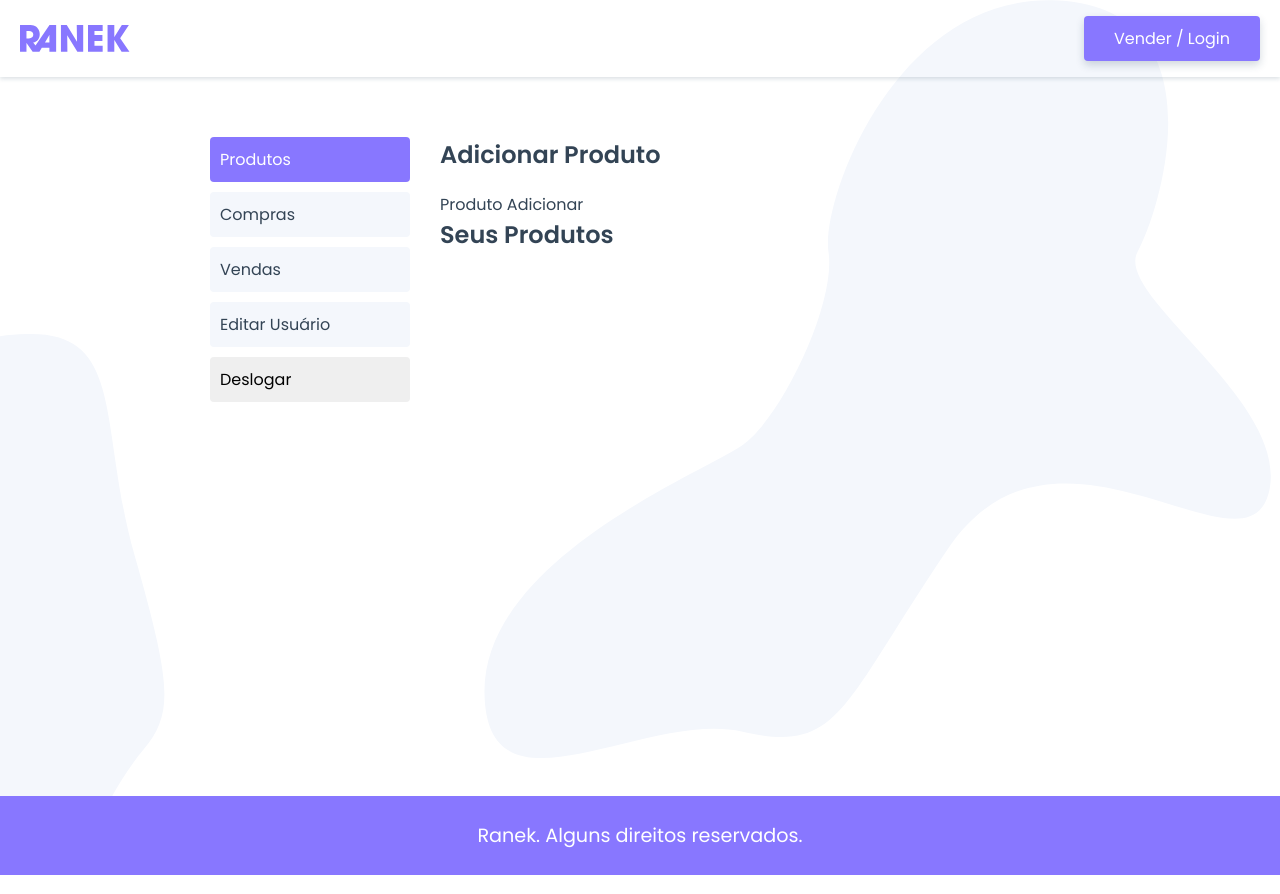
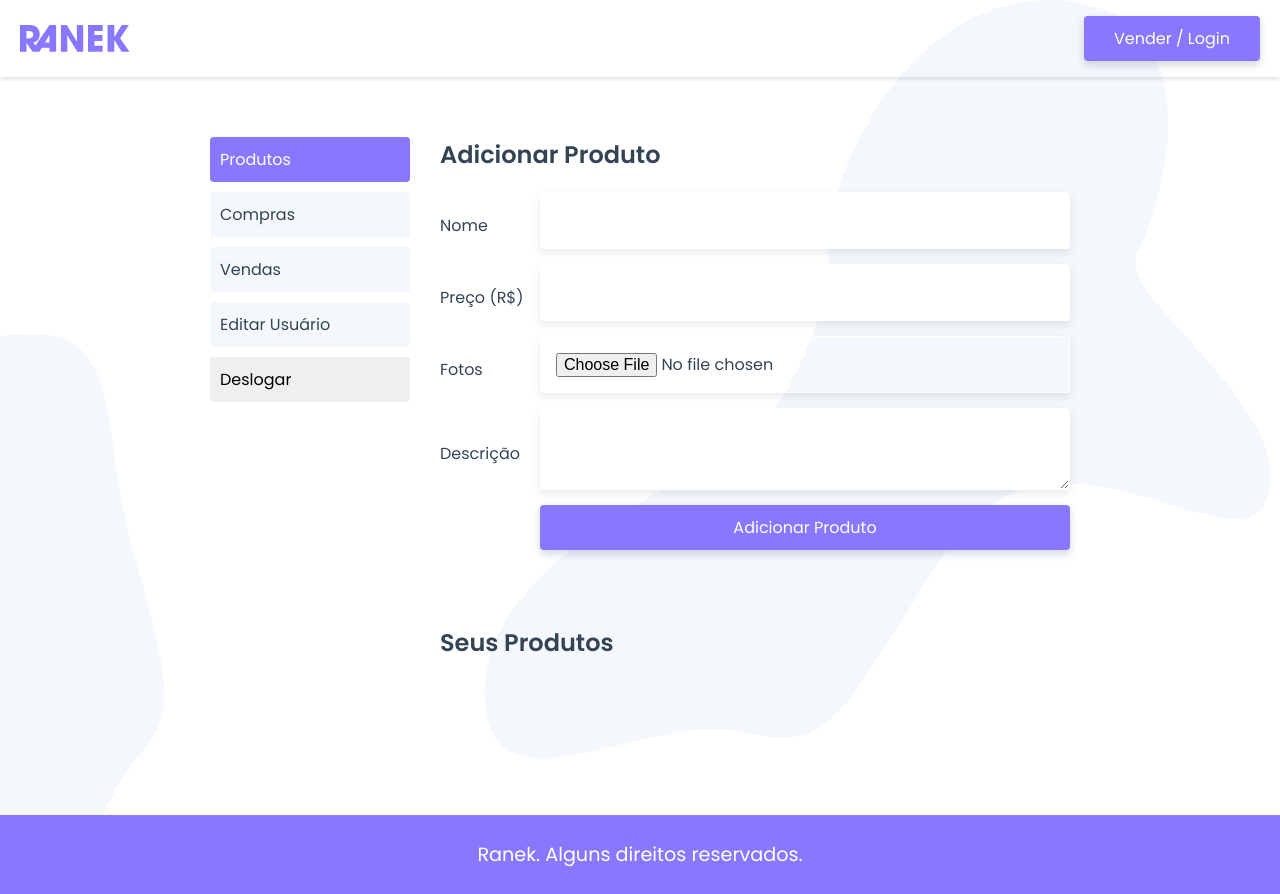
Before and after one commit to ErikDCAlmeida/Ranek-Origamid-ProjetoFinal, a Vue app: page /usuario in a window 1280 px wide. Built offline with nearby package versions, Linux system fonts and the light colour scheme.

Commit message:
Criando área de adicionar produto e estilizando.

```diff
--- a/src/components/ProdutoAdicionar.vue
+++ b/src/components/ProdutoAdicionar.vue
@@ -1,11 +1,63 @@
 <template>
-  <p>Produto Adicionar</p>
+  <form class="adicionarProduto">
+    <label for="nome">Nome</label>
+    <input type="text" name="nome" id="nome" v-model="produto.nome" />
+    <label for="preco">Preço (R$)</label>
+    <input type="number" name="preco" id="preco" v-model="produto.preco" />
+    <label for="fotos">Fotos</label>
+    <input type="file" name="fotos" id="fotos" ref="fotos" />
+    <label for="nome">Descrição</label>
+    <textarea
+      name="descricao"
+      id="descricao"
+      v-model="produto.descricao"
+    ></textarea>
+    <input
+      class="btn"
+      type="button"
+      value="Adicionar Produto"
+      @click.prevent="adicionarProdutoArquivo"
+    />
+  </form>
 </template>
 
 <script>
+import { api } from "@/services.js";
+
 export default {
   name: "ProdutoAdicionar",
+  data() {
+    return {
+      produto: {
+        nome: "",
+        preco: "",
+        descricao: "",
+        fotos: null,
+      },
+    };
+  },
+  methods: {
+    formatarProduto() {
+      this.produto.usuario_id = this.$store.state.usuario.id;
+    },
+    adicionarProdutoArquivo() {
+      this.formatarProduto();
+      api.post("/produto", this.produto).then(() => {
+        this.$store.dispatch("getUsuarioProdutos");
+      });
+    },
+  },
 };
 </script>
 
-<style></style>
+<style scoped>
+.adicionarProduto {
+  display: grid;
+  grid-template-columns: 100px 1fr;
+  align-items: center;
+  margin-bottom: 60px;
+}
+.btn {
+  grid-column: 2;
+}
+</style>
--- a/src/components/ProdutoItem.vue
+++ b/src/components/ProdutoItem.vue
@@ -2,7 +2,7 @@
   <div class="produto" v-if="produto">
     <router-link
       class="produtoImg"
-      :to="{ nome: 'Produto', params: { id: produto.id } }"
+      :to="{ name: 'Produto', params: { id: produto.id } }"
     >
       <img
         v-if="produto.fotos"
--- a/src/views/usuario/UsuarioProdutos.vue
+++ b/src/views/usuario/UsuarioProdutos.vue
@@ -47,4 +47,13 @@ export default {
 h2 {
   margin-bottom: 20px;
 }
+.list-enter-active,
+.list-leave-active {
+  transition: all 0.3s;
+}
+.list-enter,
+.lista-leave-to {
+  opacity: 0;
+  transform: translate3d(-30px 0, 0);
+}
 </style>
```
Also changed, not shown: ranek-api/ranek.json (+24 -0 lines).
